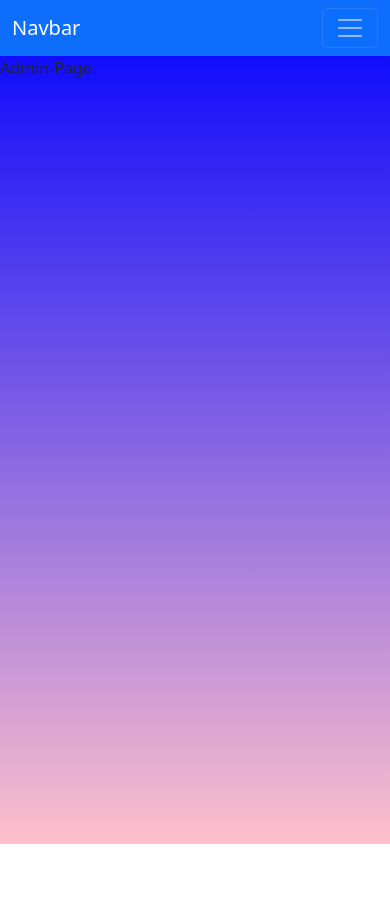
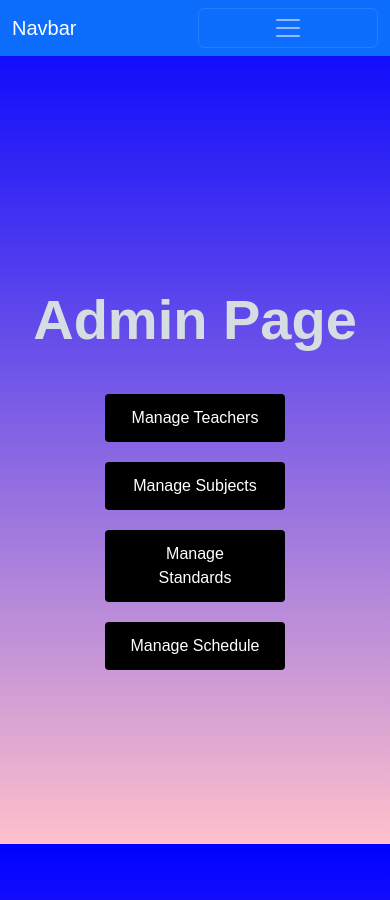
Before and after one commit to tanzeelafaheem/School-Management-System, a React (Vite) app in the folder frontend/: page /login/admin in a window 390 px wide. Before the commit the page ends 844 px from the top, so only its background shows below. Built offline with nearby package versions, Linux system fonts and the light colour scheme.

Commit message:
"added profile page"

```diff
--- a/frontend/src/App.jsx
+++ b/frontend/src/App.jsx
@@ -6,6 +6,7 @@ import Login from './pages/Login/Login';
 import Navbar from './components/Navbar/Navbar';
 import Home from './components/Home/Home';
 import Profile from './pages/Profile/profile'
+import Manage from './pages/Teacher/Manage'
 
 function App() {
   return (
@@ -18,6 +19,7 @@ function App() {
         <Route path="/login/teacher/profile" element={<Profile />} />
         <Route path="/login" element={<Login />} />
         <Route path="*" element={<Home />} />
+        <Route path="/login/admin/manageTeacher"element ={<Manage/>}/>
       </Routes>
     </Router>
     </div>
--- a/frontend/src/components/Home/Home.jsx
+++ b/frontend/src/components/Home/Home.jsx
@@ -9,8 +9,8 @@ const Home = () => {
         <h1>Login As...?</h1>
         <Link to="/login">
         <button id="teacher" className={HomeCss.btn}>Teacher</button>
+        <button id="Admin" className={HomeCss.btn}>Admin</button>
       </Link>
-      <button id="Admin" className={HomeCss.btn}>Admin</button>
     </div>
     </div>
   )
--- a/frontend/src/pages/Admin/Admin.jsx
+++ b/frontend/src/pages/Admin/Admin.jsx
@@ -1,11 +1,22 @@
-import React from 'react'
+import React from 'react';
+import AdminCss from './Admin.module.css';
+import { Link } from 'react-router-dom';
 
 const Admin = () => {
   return (
-    <div>
-      Admin-Page
+    <div className={AdminCss['admin-container']}>
+      <h1>Admin Page</h1>
+
+      <div className={AdminCss['section-buttons']}>
+        <Link to="login/admin/manageTeacher">
+        <button>Manage Teachers</button>
+        </Link>
+        <button>Manage Subjects</button>
+        <button>Manage Standards</button>
+        <button>Manage Schedule</button>
+      </div>
     </div>
-  )
-}
+  );
+};
 
-export default Admin
+export default Admin;
--- /dev/null
+++ b/frontend/src/pages/Admin/Admin.module.css
@@ -0,0 +1,63 @@
+/* General Styles */
+body {
+  margin: 0;
+  padding: 0;
+  font-family: Arial, sans-serif;
+  background-color: #f8f9fa;
+}
+
+.admin-container {
+  height: 100vh; /* Full viewport height */
+  display: flex;
+  flex-direction: column;
+  align-items: center;
+  justify-content: center; /* Center content vertically and horizontally */
+  text-align: center;
+}
+
+.admin-container h1 {
+  font-size: 3.5rem;
+  color: rgb(213, 221, 226);
+  margin-bottom: 40px;
+  font-weight: bolder;
+}
+
+/* Section for buttons */
+.section-buttons {
+  display: flex;
+  flex-direction: column; /* Align buttons vertically */
+  align-items: center; /* Center buttons horizontally */
+  gap: 20px; /* Add some space between buttons */
+}
+
+/* Button Styles */
+button {
+  background-color: black;
+  color: white;
+  border: none;
+  border-radius: 4px;
+  padding: 15px 30px;
+  font-size: 1.2rem;
+  cursor: pointer;
+  transition: background-color 0.3s ease, transform 0.3s ease;
+  width: 200px; /* Fix button width for uniformity */
+}
+
+button:hover {
+  background-color: #343a40;
+  transform: scale(1.05);
+}
+
+button:active {
+  background-color: #1c1c1c;
+  transform: scale(0.95);
+}
+
+/* Responsive Design */
+@media (max-width: 768px) {
+  button {
+    font-size: 1rem;
+    padding: 12px 25px;
+    width: 180px;
+  }
+}
--- a/frontend/src/pages/Profile/Profile.jsx
+++ b/frontend/src/pages/Profile/Profile.jsx
@@ -1,4 +1,5 @@
 import React from 'react'
+import ProfileCss from './Profile.module.css'
 
 const profile = () => {
   const userId = localStorage.getItem('userId');
@@ -8,13 +9,15 @@ const profile = () => {
   const userType = localStorage.getItem('userType');
 
   return (
-    <div >
+    <div>
+      <div className={ProfileCss.details}>
       <h1>Profile</h1>
       <h2>{userType}</h2>
       <h2>User Id : {userId}</h2>
       <h2>User Name :{userName}</h2>
       <h2>Email :{email}</h2>
       <h2>Contact No : {phoneNo}</h2>
+      </div>
     </div>
   )
 }
--- /dev/null
+++ b/frontend/src/pages/Profile/Profile.module.css
@@ -0,0 +1,31 @@
+.details {
+    width: 80%;
+    margin: 50px auto;
+    padding: 20px;
+    background-color: #f9f9f9;
+    border-radius: 8px;
+    box-shadow: 0 4px 8px rgba(0, 0, 0, 0.1);
+    text-align: center;
+  }
+
+  .details h1 {
+    font-size: 2.5rem;
+    margin-bottom: 20px;
+    color: #333;
+  }
+
+  .details h2 {
+    font-size: 1.5rem;
+    margin: 10px 0;
+    color: #555;
+  }
+
+  .details h2 span {
+    font-weight: bold;
+    color: #000;
+  }
+
+  .details {
+    font-family: 'Arial', sans-serif;
+    line-height: 1.6;
+  }
--- /dev/null
+++ b/frontend/src/pages/Teacher/Manage.jsx
@@ -0,0 +1,12 @@
+import React from 'react'
+
+const Manage = () => {
+  return (
+    <div>
+      <button>Add</button>
+      <button>View all</button>
+    </div>
+  )
+}
+
+export default Manage
```
Also changed, not shown: frontend/src/pages/Admin/Admin.css (deleted), 2 other files (tests, documents, lock files or other folders).
